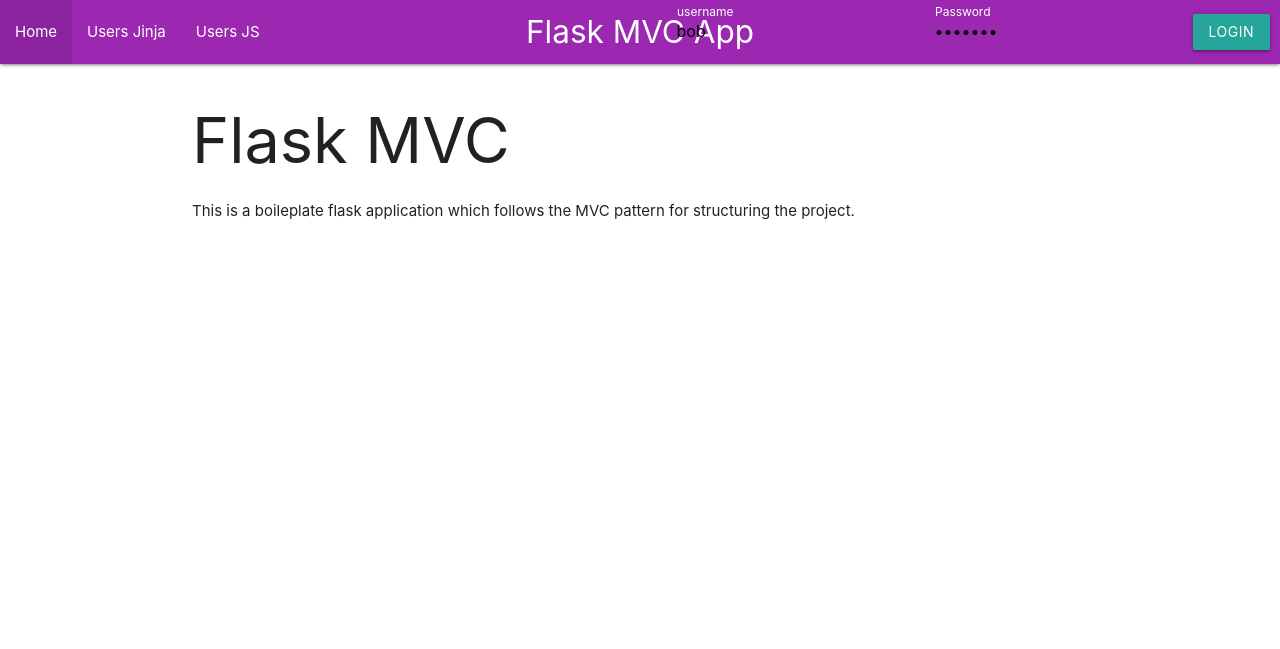
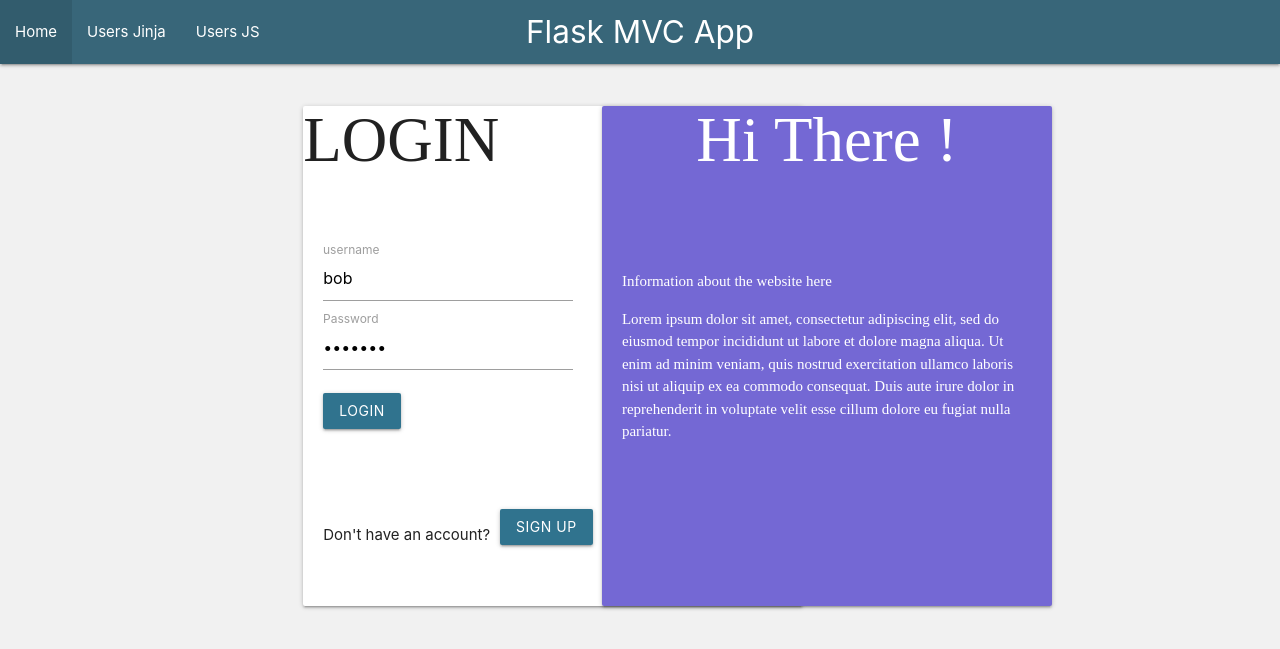
Before and after one commit to quanafoon/WorkShop, a Flask app: page / in a window 1280 px wide. Shown: the top 649 px of the page. Run offline with Flask 3, Linux system fonts and the light colour scheme.

Commit message:
login page updated

```diff
--- a/App/templates/index.html
+++ b/App/templates/index.html
@@ -5,9 +5,48 @@
 {{ super() }}
 
 {% block content %}
-    <h1>Flask MVC</h1>
     {% if is_authenticated %}
+        <h1>Flask MVC</h1>
         <p> Welcome {{current_user.username}} </p>
+
+    {% else %}
+
+    <div class="row">
+        <section class="col s12 m4" style=" margin-left:100px" >
+            <div class="card" style="height:500px; width:500px">
+                <h1 style=" font-family: cursive">LOGIN</h1>
+                <form  method="POST" action="/login" style=" align-items: center; width: 250px; margin-left:20px; margin-top:80px">
+                    <div class="input-field" >
+                        <input placeholder="username" value="bob" name="username" type="text" class="validate" required>
+                        <label for="username">username</label>
+                    </div>
+                    <div class="input-field" >
+                        <input placeholder="password"value="bobpass" name="password" type="password" class="validate" required>
+                        <label for="password">Password</label>
+                    </div>
+                    <button type="submit" class="btn" style="background-color:#30738E">Login</button>
+                </form>
+                <div style="margin-top: 80px; display: flex; margin-left:20px">
+                    <p>Don't have an account?</p>
+                    <form action="/signup" method="GET">
+                        <button type="submit" class="btn" style="background-color:#30738E; margin-left:10px"> SIGN UP</button>
+                    </form>
+                </div>
+            </div>
+        </section>
+
+
+        <section class="col s12 m4">
+            <div class="card" style="height:500px; width: 450px; background-color: #7468D4;">
+                <h1 style="text-align: center; font-family: cursive; color: white;"> Hi There ! </h1>
+                <div class-"card-contents" style="padding:20px">
+                    <p style="font-family:cursive; color:white; margin-top: 50px;">Information about the website here</p>
+                    <p style="font-family:cursive; color:white">Lorem ipsum dolor sit amet, consectetur adipiscing elit, sed do eiusmod tempor incididunt ut labore et dolore magna aliqua. Ut enim ad minim veniam, quis nostrud exercitation ullamco laboris nisi ut aliquip ex ea commodo consequat. Duis aute irure dolor in reprehenderit in voluptate velit esse cillum dolore eu fugiat nulla pariatur.</p>
+                </div>
+            </div>
+        </section>
+
+
+    </div>
     {% endif %}
-    <p>This is a boileplate flask application which follows the MVC pattern for structuring the project.</p>
 {% endblock %}
--- a/App/templates/layout.html
+++ b/App/templates/layout.html
@@ -12,9 +12,9 @@
     <title>{% block title %}{% endblock %}</title>
 
   </head>
-  <body>
+  <body style="background-color: #F1F1F1;">
 
-      <nav class="purple">
+      <nav style="background-color: #386679;">
           <div class="nav-wrapper">
               <a href="#!" class="brand-logo center">{% block page %}{% endblock %}</a>
               <ul id="nav-mobile" class="left">
@@ -29,18 +29,7 @@
               <ul id="nav-mobile" class="right">
                 <li><a href="/logout">Logout</a></li>
               </ul>
-              {% else %}
-              <form class="right navbar-form" method="POST" action="/login" style="display: flex; flex-wrap: nowrap; align-items: center; margin-right: 10px;">
-                  <div class="input-field" style="margin-right: 10px;">
-                      <input placeholder="username" value="bob" name="username" type="text" class="validate" required>
-                      <label for="username">username</label>
-                  </div>
-                  <div class="input-field" style="margin-right: 10px;">
-                      <input placeholder="password"value="bobpass" name="password" type="password" class="validate" required>
-                      <label for="password">Password</label>
-                  </div>
-                  <button type="submit" class="btn waves-effect waves-light">Login</button>
-              </form>
+
               {% endif %}
 
           </div>
```
